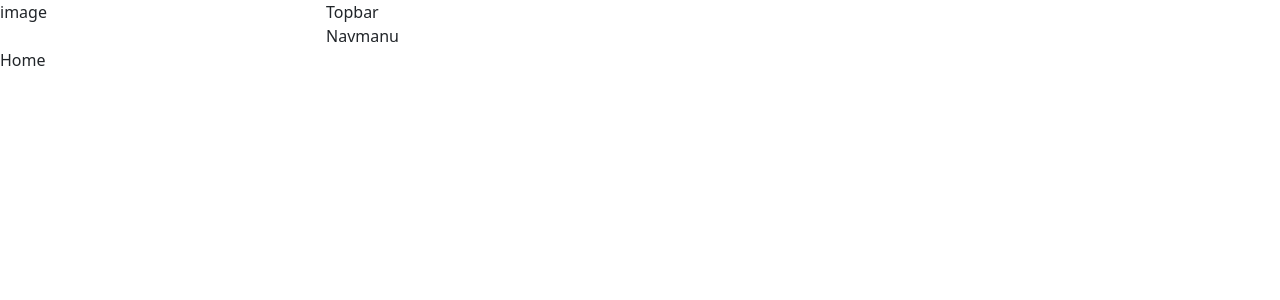
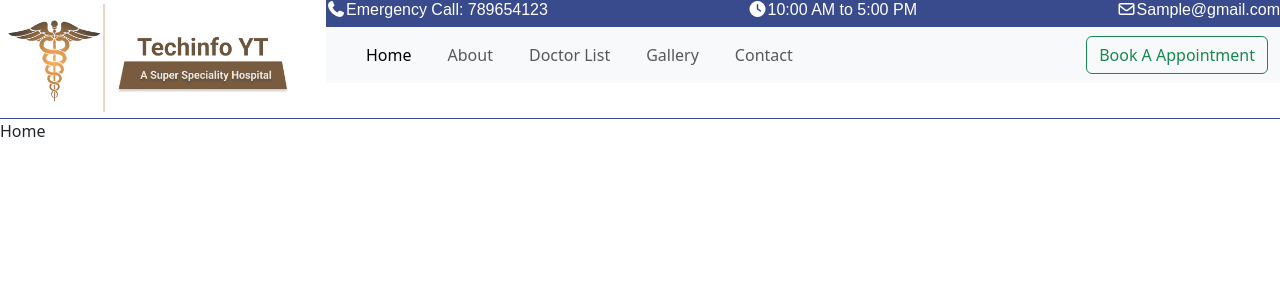
Before and after one commit to pawangrover100/Doctor-Appointment-System-App, a React (Vite) app: page / in a window 1280 px wide. Shown: the top 300 px of the page. Built offline with nearby package versions, Linux system fonts and the light colour scheme.

Commit message:
add Navmanu and topbar,about,contact,home page

```diff
--- a/src/components/layout/Navbar/Navbar.css
+++ b/src/components/layout/Navbar/Navbar.css
@@ -0,0 +1,29 @@
+.navbar-container{
+    overflow: hidden;
+    border-bottom: 1px solid #394a8d;
+}
+.topbar-container{
+    display: flex;
+    flex-direction: row;
+    align-items: center;
+    justify-content: space-between;
+    color: white;
+    font-weight: normal;
+    background-color: #394a8d;
+    font-family: 'Poppins', sans-serif;
+}
+.navbar{
+    background-color: #ffffff;
+    margin-bottom: 10px;
+}
+.nav-link{
+    font-weight: 600;
+    margin-left: 20px;
+}
+.brand-logo{
+    width: 100%;
+    height: 100%px;
+}
+.brand-logo:hover{
+    opacity: 0.8;
+}
--- a/src/components/layout/Navbar/Navbar.jsx
+++ b/src/components/layout/Navbar/Navbar.jsx
@@ -1,12 +1,17 @@
+import { NavLink } from "react-router";
 import Navmanu from "./Navmanu.jsx";
 import Topbar from "./Topbar.jsx";
-
+import logo from "../../../assets/logo.png";
 const Navbar = () => {
   return (
     <>
       <div className="navbar-container">
         <div className="row">
-          <div className="col-md-3">image</div>
+          <div className="col-md-3">
+            <NavLink>
+              <img src={logo} alt="Logo" className="brand-logo" />
+            </NavLink>
+          </div>
           <div className="col-md-9">
             {/* topbar */}
             <div>
--- a/src/components/layout/Navbar/Navmanu.jsx
+++ b/src/components/layout/Navbar/Navmanu.jsx
@@ -1,8 +1,52 @@
 
-
+import {NavLink} from 'react-router'
 const Navmanu = () => {
   return (
-    <div>Navmanu</div>
+   <>
+   <nav className="navbar navbar-expand-lg bg-body-tertiary">
+  <div className="container-fluid">
+    <button className="navbar-toggler" type="button" data-bs-toggle="collapse" data-bs-target="#navbarTogglerDemo01" aria-controls="navbarTogglerDemo01" aria-expanded="false" aria-label="Toggle navigation">
+      <span className="navbar-toggler-icon" />
+    </button>
+    <div className="collapse navbar-collapse" id="navbarTogglerDemo01">
+
+      <ul className="navbar-nav me-auto mb-2 mb-lg-0">
+        <li className="nav-item">
+          <NavLink className="nav-link active" aria-current="page" to="/">
+            Home
+          </NavLink>
+        </li>
+        <li className="nav-item">
+          <NavLink className="nav-link" to="/about">
+            About
+          </NavLink>
+        </li>
+        <li className="nav-item">
+          <NavLink className="nav-link" to="/about">
+            Doctor List
+          </NavLink>
+        </li>
+        <li className="nav-item">
+          <NavLink className="nav-link" to="/about">
+            Gallery
+          </NavLink>
+        </li>
+        <li className="nav-item">
+          <NavLink className="nav-link" to="/contact">
+            Contact
+          </NavLink>
+        </li>
+
+      </ul>
+      <form className="d-flex" role="search">
+
+        <button className="btn btn-outline-success" type="submit">Book A Appointment</button>
+      </form>
+    </div>
+  </div>
+</nav>
+
+   </>
   )
 }
 
--- a/src/components/layout/Navbar/Topbar.jsx
+++ b/src/components/layout/Navbar/Topbar.jsx
@@ -2,7 +2,15 @@
 
 const Topbar = () => {
   return (
-    <div>Topbar</div>
+   <>
+   <div className="topbar-container">
+    <h6><i class="fa-solid fa-phone"></i>Emergency Call: 789654123 </h6>
+    <h6><i class="fa-solid fa-clock"></i>10:00 AM to 5:00 PM</h6>
+    <h6><i class="fa-regular fa-envelope"></i>Sample@gmail.com</h6>
+   </div>
+   </>
+
+
   )
 }
 
```
